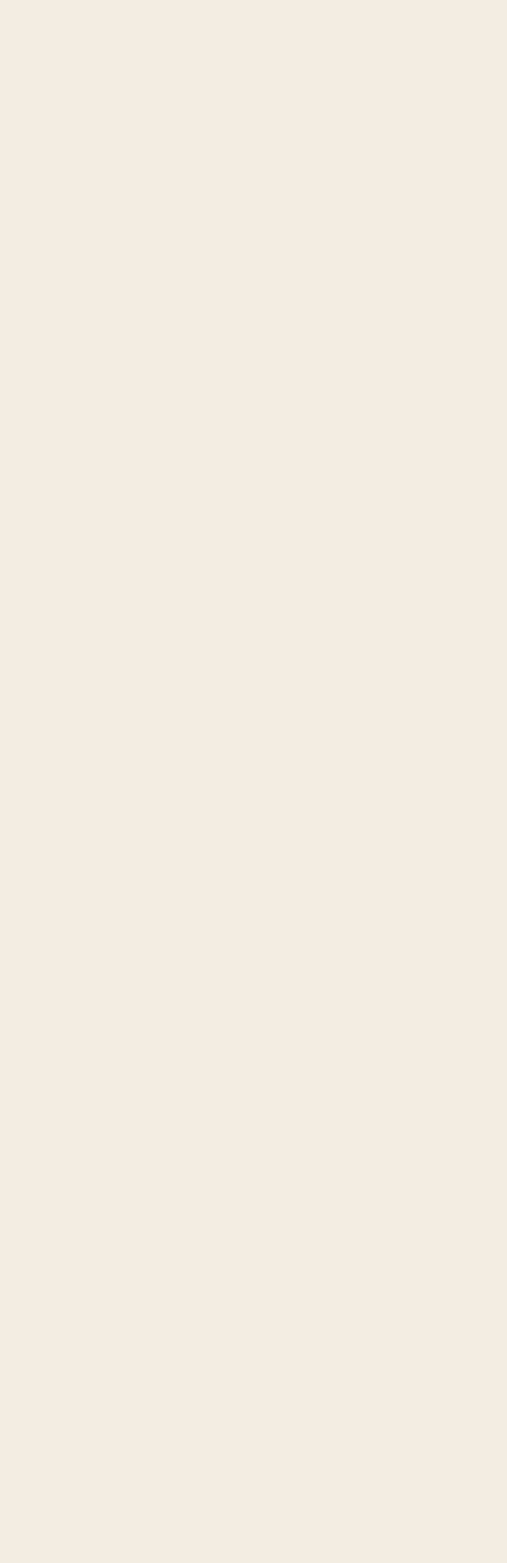
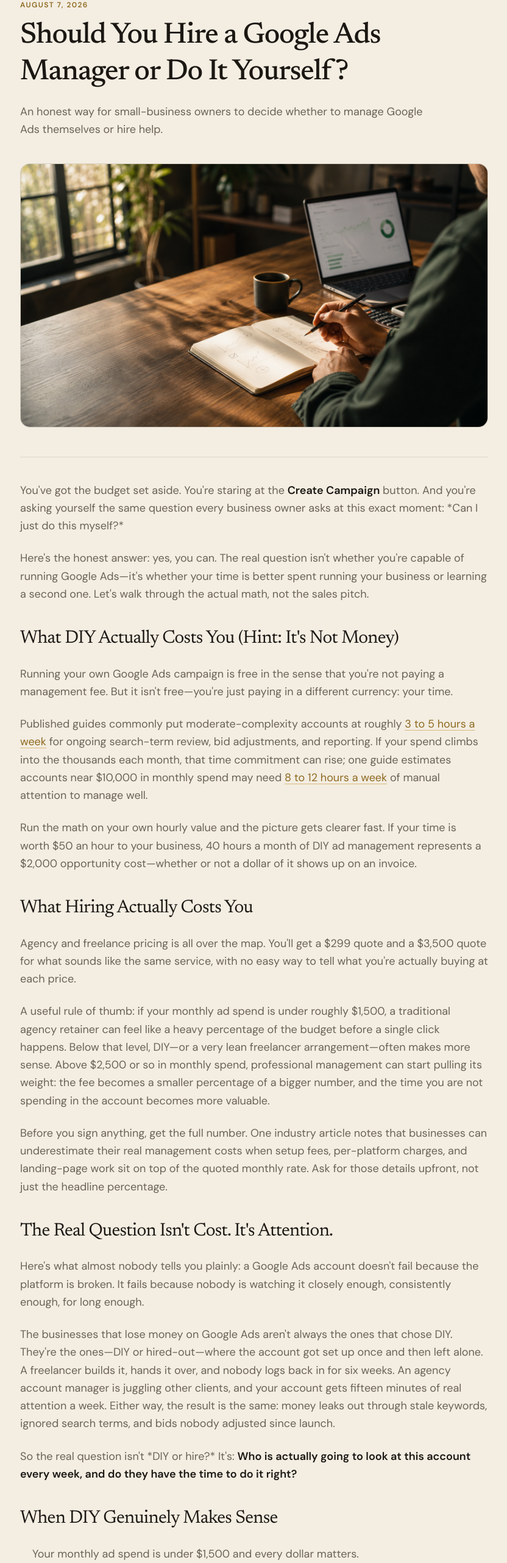
Before and after one commit to pm1442/Palmtec-SITE, a Next.js app: page /blog/should-you-hire-a-google-ads-manager-or-do-it-yourself in a window 1280 px wide. Before the commit this address had no page. Shown: the part 234-2797 px from the top of the page at 61% size, without its empty margins (223-1055 px from the left). Before the commit the page ends 800 px from the top, so only its background shows below. Built offline with nearby package versions, Linux system fonts and the light colour scheme.

Commit message:
Add files via upload

```diff
--- /dev/null
+++ b/content/posts/should-you-hire-a-google-ads-manager-or-do-it-yourself.md
@@ -0,0 +1,81 @@
+---
+title: "Should You Hire a Google Ads Manager or Do It Yourself?"
+description: "An honest way for small-business owners to decide whether to manage Google Ads themselves or hire help."
+date: "2026-08-07"
+draft: false
+image: "/images/blog/google-ads-manager-vs-diy-cover.png"
+imageAlt: "Business owner comparing Google Ads management options at a desk"
+---
+
+You've got the budget set aside. You're staring at the **Create Campaign** button. And you're asking yourself the same question every business owner asks at this exact moment: *Can I just do this myself?*
+
+Here's the honest answer: yes, you can. The real question isn't whether you're capable of running Google Ads—it's whether your time is better spent running your business or learning a second one. Let's walk through the actual math, not the sales pitch.
+
+## What DIY Actually Costs You (Hint: It's Not Money)
+
+Running your own Google Ads campaign is free in the sense that you're not paying a management fee. But it isn't free—you're just paying in a different currency: your time.
+
+Published guides commonly put moderate-complexity accounts at roughly [3 to 5 hours a week](https://tryovertime.com/learn/google-adword-management-guide) for ongoing search-term review, bid adjustments, and reporting. If your spend climbs into the thousands each month, that time commitment can rise; one guide estimates accounts near $10,000 in monthly spend may need [8 to 12 hours a week](https://www.kampaio.com/blog/google-ads-without-agency) of manual attention to manage well.
+
+Run the math on your own hourly value and the picture gets clearer fast. If your time is worth $50 an hour to your business, 40 hours a month of DIY ad management represents a $2,000 opportunity cost—whether or not a dollar of it shows up on an invoice.
+
+## What Hiring Actually Costs You
+
+Agency and freelance pricing is all over the map. You'll get a $299 quote and a $3,500 quote for what sounds like the same service, with no easy way to tell what you're actually buying at each price.
+
+A useful rule of thumb: if your monthly ad spend is under roughly $1,500, a traditional agency retainer can feel like a heavy percentage of the budget before a single click happens. Below that level, DIY—or a very lean freelancer arrangement—often makes more sense. Above $2,500 or so in monthly spend, professional management can start pulling its weight: the fee becomes a smaller percentage of a bigger number, and the time you are not spending in the account becomes more valuable.
+
+Before you sign anything, get the full number. One industry article notes that businesses can underestimate their real management costs when setup fees, per-platform charges, and landing-page work sit on top of the quoted monthly rate. Ask for those details upfront, not just the headline percentage.
+
+## The Real Question Isn't Cost. It's Attention.
+
+Here's what almost nobody tells you plainly: a Google Ads account doesn't fail because the platform is broken. It fails because nobody is watching it closely enough, consistently enough, for long enough.
+
+The businesses that lose money on Google Ads aren't always the ones that chose DIY. They're the ones—DIY or hired-out—where the account got set up once and then left alone. A freelancer builds it, hands it over, and nobody logs back in for six weeks. An agency account manager is juggling other clients, and your account gets fifteen minutes of real attention a week. Either way, the result is the same: money leaks out through stale keywords, ignored search terms, and bids nobody adjusted since launch.
+
+So the real question isn't *DIY or hire?* It's: **Who is actually going to look at this account every week, and do they have the time to do it right?**
+
+## When DIY Genuinely Makes Sense
+
+- Your monthly ad spend is under $1,500 and every dollar matters.
+- You have a few hours a week you can protect and actually give to this—not squeeze in between everything else.
+- You're running one straightforward campaign, not five overlapping campaigns across multiple platforms.
+- You're comfortable with a real learning curve and some early trial and error.
+
+## When Hiring Makes Sense
+
+- Your spend is high enough that a management fee is a small fraction of the budget, not a tax on it.
+- You genuinely don't have—and won't protect—a few hours a week for this work.
+- You're running, or want to run, more than one platform at once.
+- You've tried DIY and watched the account drift because life got busy.
+
+## What to Ask Before You Hire Anyone
+
+If you decide to hand this off, ask directly:
+
+- How many other accounts does this person or team manage?
+- What does a typical week of attention on my account actually look like?
+- What is the full cost, including setup and per-platform fees—not just the headline percentage?
+- Who makes the changes, and how will I know what changed and why?
+
+A vague answer to any of those is worth paying attention to.
+
+## The Bottom Line
+
+There's no universally right answer here—there's only the right answer for where your business is right now. DIY isn't beneath you, and hiring help isn't giving up. The only real mistake is choosing either path and then not giving it the attention it needs to work.
+
+If you want a second opinion on where you stand—whether that means a plan to run Google Ads yourself well or a straight answer on whether hiring makes sense for your spend—[PalmTec offers a free ad opportunity audit](https://palmtec.biz/#audit). No script, no pressure. Just a real look at your account and an honest read on what we'd do next if we were in your shoes.
+
+## FAQ
+
+### Is $20 a day enough to run Google Ads?
+
+It depends heavily on your industry and cost per click. For a narrow local-service niche, it can work. For competitive industries, it is often too thin to give Google enough room to find your best customers.
+
+### How long before I know if Google Ads is working?
+
+Give a new campaign—DIY or professionally managed—at least 4 to 6 weeks before judging it. Early weeks are naturally noisier while the account and its algorithms are still learning.
+
+### Can I switch from an agency to managing it myself later, or the other way around?
+
+Yes, either direction. Expect a short adjustment period either way. A new set of eyes—yours or a manager's—usually means a few weeks of recalibration before things settle.
--- a/src/app/blog/[slug]/page.tsx
+++ b/src/app/blog/[slug]/page.tsx
@@ -1,4 +1,5 @@
 import type { Metadata } from "next";
+import Image from "next/image";
 import Link from "next/link";
 import { notFound } from "next/navigation";
 import MarkdownContent from "@/components/blog/MarkdownContent";
@@ -27,6 +28,7 @@ export async function generateMetadata({ params }: BlogPostPageProps): Promise<M
       description: post.description,
       url: `/blog/${post.slug}`,
       publishedTime: `${post.date}T12:00:00Z`,
+      images: post.image ? [{ url: post.image, alt: post.imageAlt || post.title }] : undefined,
     },
   };
 }
@@ -46,6 +48,7 @@ export default async function BlogPostPage({ params }: BlogPostPageProps) {
     dateModified: `${post.date}T12:00:00Z`,
     author: { "@type": "Person", name: "Philip Miller" },
     publisher: { "@id": `${SITE_URL}/#organization`, name: SITE_NAME },
+    image: post.image ? `${SITE_URL}${post.image}` : undefined,
   };
 
   return (
@@ -57,6 +60,7 @@ export default async function BlogPostPage({ params }: BlogPostPageProps) {
           <p className="eyebrow mt-10 text-gold-ink">{formatPostDate(post.date)}</p>
           <h1 className="mt-3 font-serif text-4xl font-medium leading-tight tracking-tight text-ink sm:text-5xl">{post.title}</h1>
           <p className="mt-5 max-w-2xl text-lg leading-relaxed text-ink-muted">{post.description}</p>
+          {post.image ? <figure className="mt-10 overflow-hidden rounded-card border border-ink/10 bg-cream-tint"><Image src={post.image} alt={post.imageAlt || post.title} width={1600} height={900} className="h-auto w-full" priority /></figure> : null}
           <div className="mt-12 border-t border-ink/10 pt-10"><MarkdownContent content={post.content} /></div>
           <div className="mt-14 rounded-card bg-pine-900 p-7 sm:p-8">
             <p className="font-serif text-2xl text-paper">Want a straight answer about your ads?</p>
--- a/src/app/blog/page.tsx
+++ b/src/app/blog/page.tsx
@@ -1,4 +1,5 @@
 import type { Metadata } from "next";
+import Image from "next/image";
 import Link from "next/link";
 import Container from "@/components/ui/Container";
 import { formatPostDate, getAllPosts } from "@/lib/posts";
@@ -29,11 +30,14 @@ export default function BlogIndex() {
         {posts.length ? (
           <div className="mt-14 grid gap-5 md:grid-cols-2">
             {posts.map((post) => (
-              <article key={post.slug} className="rounded-card border border-ink/10 bg-white p-7 shadow-[0_1px_2px_rgba(27,23,18,0.06)] transition-transform hover:-translate-y-0.5 sm:p-8">
-                <p className="eyebrow text-gold-ink">{formatPostDate(post.date)}</p>
-                <h2 className="mt-4 font-serif text-2xl leading-snug text-ink"><Link href={`/blog/${post.slug}`} className="focus-gold hover:text-gold-ink">{post.title}</Link></h2>
-                <p className="mt-3 leading-relaxed text-ink-muted">{post.description}</p>
-                <Link href={`/blog/${post.slug}`} className="focus-gold mt-6 inline-flex text-sm font-semibold text-ink underline decoration-gold underline-offset-4 hover:text-gold-ink">Read article</Link>
+              <article key={post.slug} className="overflow-hidden rounded-card border border-ink/10 bg-white shadow-[0_1px_2px_rgba(27,23,18,0.06)] transition-transform hover:-translate-y-0.5">
+                {post.image ? <Link href={`/blog/${post.slug}`} className="focus-gold block aspect-[16/9] overflow-hidden bg-cream-tint"><Image src={post.image} alt={post.imageAlt || ""} width={1600} height={900} className="h-full w-full object-cover transition-transform duration-500 hover:scale-[1.03]" /></Link> : null}
+                <div className="p-7 sm:p-8">
+                  <p className="eyebrow text-gold-ink">{formatPostDate(post.date)}</p>
+                  <h2 className="mt-4 font-serif text-2xl leading-snug text-ink"><Link href={`/blog/${post.slug}`} className="focus-gold hover:text-gold-ink">{post.title}</Link></h2>
+                  <p className="mt-3 leading-relaxed text-ink-muted">{post.description}</p>
+                  <Link href={`/blog/${post.slug}`} className="focus-gold mt-6 inline-flex text-sm font-semibold text-ink underline decoration-gold underline-offset-4 hover:text-gold-ink">Read article</Link>
+                </div>
               </article>
             ))}
           </div>
--- a/src/lib/posts.ts
+++ b/src/lib/posts.ts
@@ -9,6 +9,8 @@ export type Post = {
   description: string;
   date: string;
   draft: boolean;
+  image?: string;
+  imageAlt?: string;
   content: string;
 };
 
@@ -43,6 +45,8 @@ function parseFrontmatter(file: string): { frontmatter: Frontmatter; content: st
       description: values.description,
       date: values.date,
       draft: values.draft === "true",
+      image: values.image || undefined,
+      imageAlt: values.imageAlt || undefined,
     },
     content: match[2].trim(),
   };
```
Also changed, not shown: public/images/blog/google-ads-manager-vs-diy-cover.png (added).
